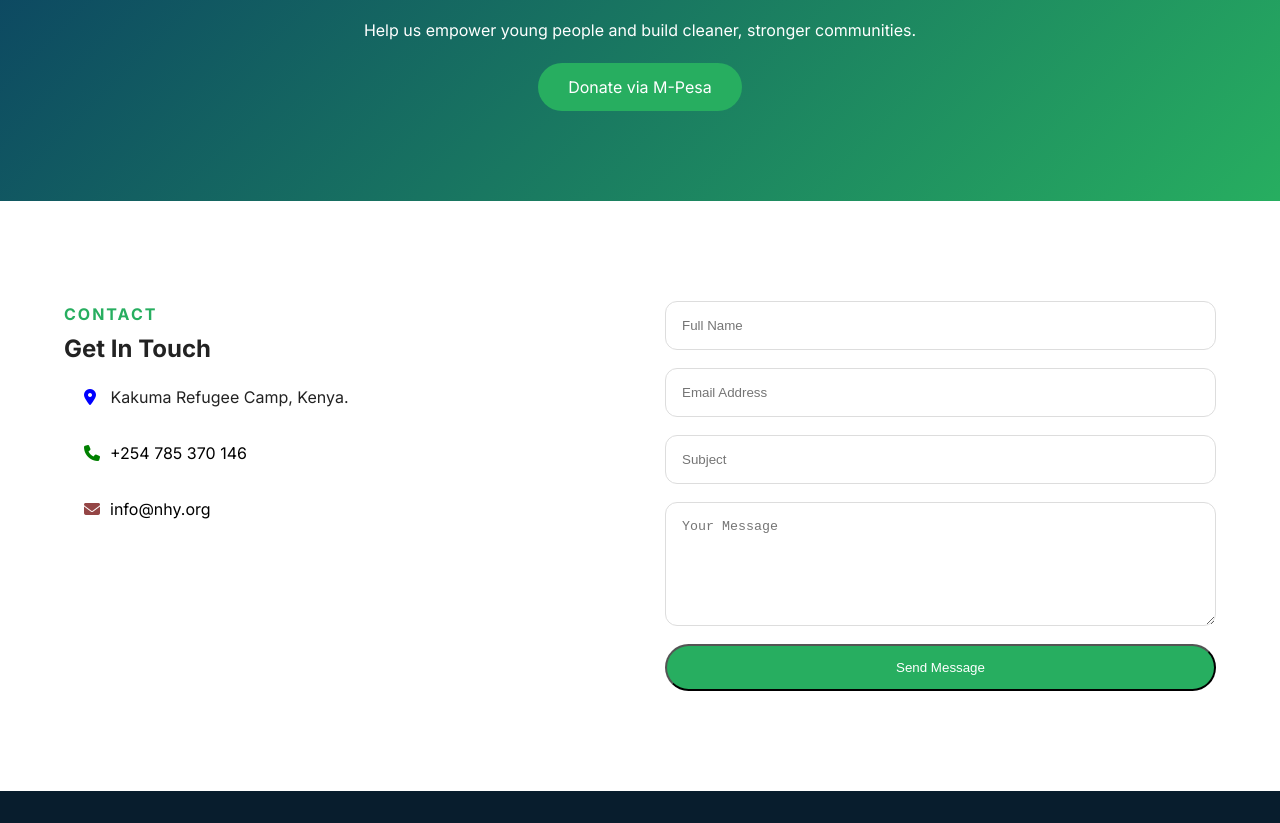
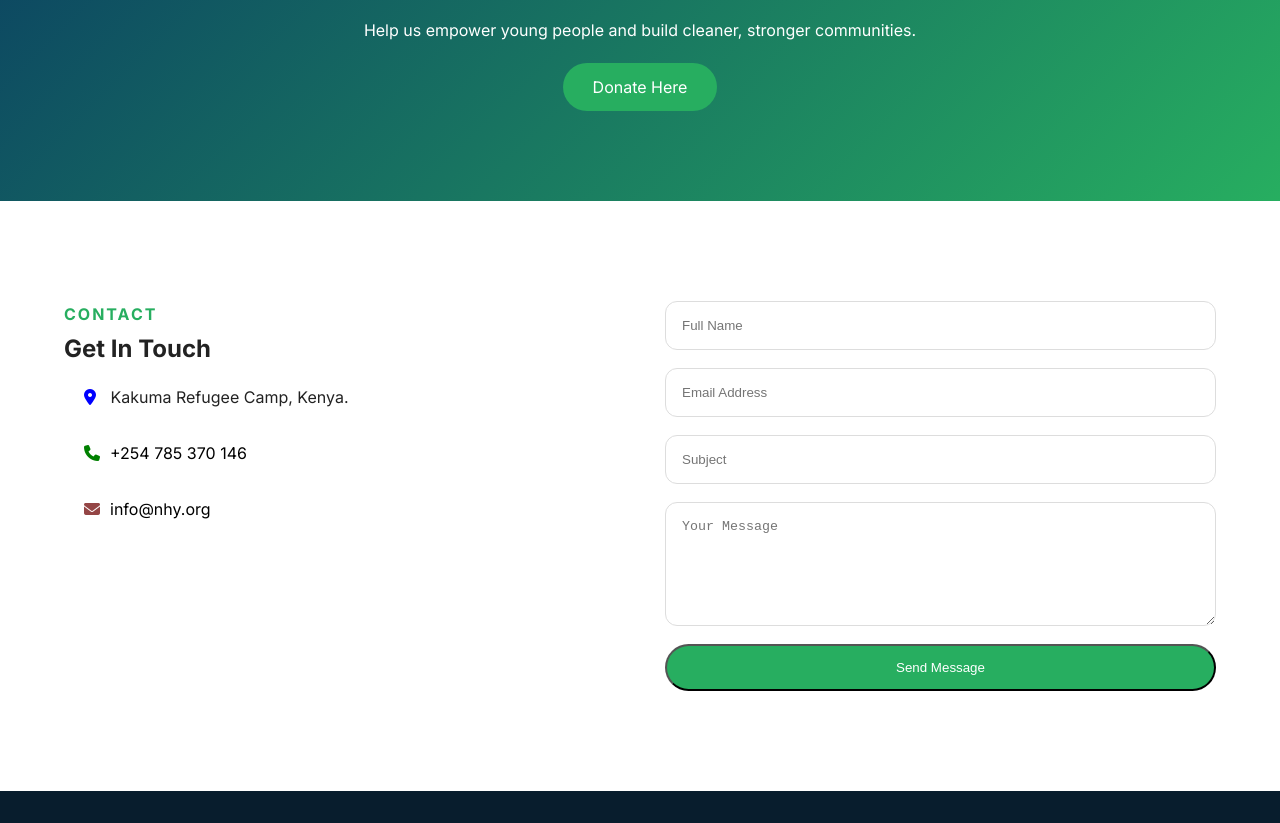
Before and after one commit to KlinX369/NHY-, a plain HTML site: page index.html in a window 1280 px wide. Shown: the part 5652-6475 px from the top of the page. Drawn offline with nearby package versions, Linux system fonts and the light colour scheme.

Commit message:
Changed Donate via Mpesa to - Donate Here

```diff
--- a/index.html
+++ b/index.html
@@ -442,7 +442,7 @@
             </p>
 
             <a href="https://whydonate.com/fundraising/help-us-build-a-safe-space-for-107-children-in-kakuma-refugee-camp" target="_blank" class="primary-btn">
-                Donate via M-Pesa
+                Donate Here
             </a>
 
         </div>
```
